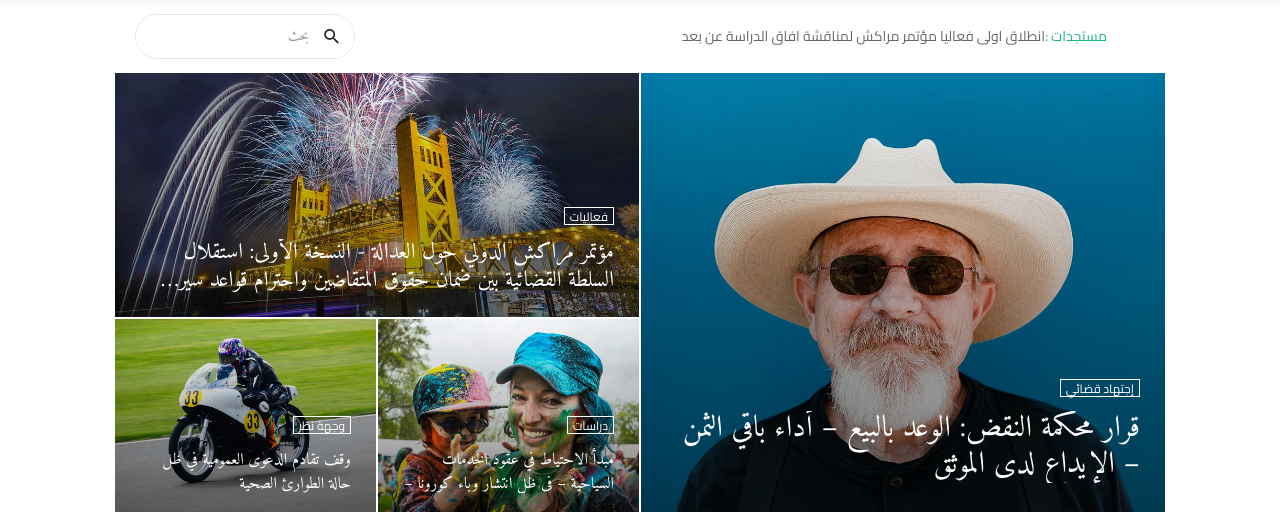
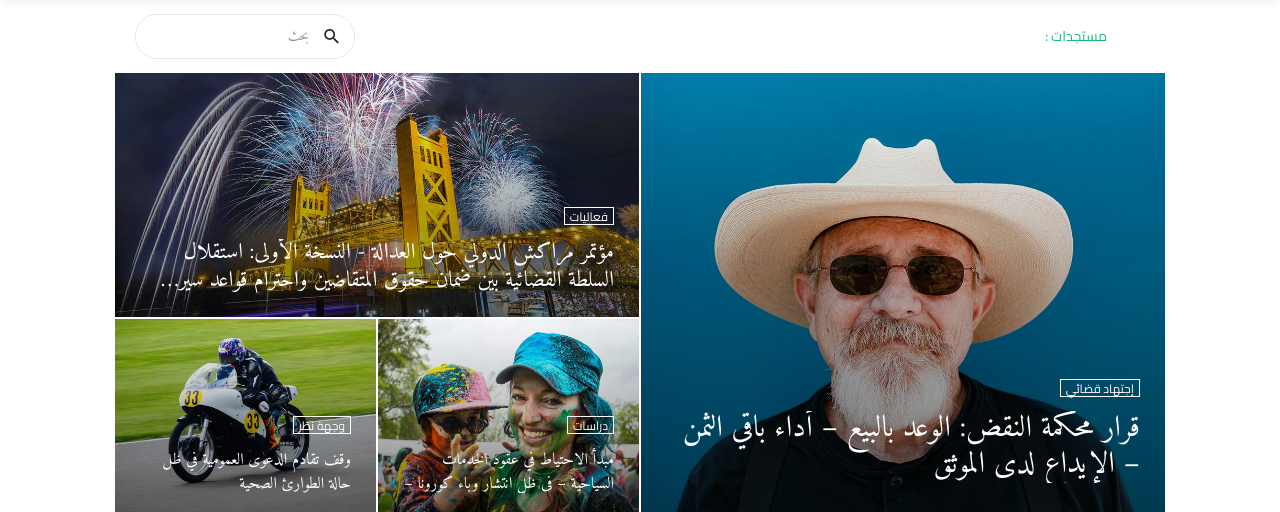
Before and after one commit to sana-ben036/Projet-de-stage, a PHP site: page / in a window 1280 px wide. Shown: the part 230-742 px from the top of the page. Run offline with PHP 8.4, Linux system fonts and the light colour scheme; some web fonts are replaced.

Commit message:
Update index.php

```diff
--- a/index.php
+++ b/index.php
@@ -20,19 +20,10 @@
 				<span style="color:#17b978;"  class="text-uppercase cl2 p-r-8">
 					مستجدات :
 				</span>
+				<span  class="dis-inline-block cl6 slide100-txt pos-relative size-w-0" data-in="fadeInDown" data-out="fadeOutDown" >
+					<!------------php --------------------->
 
-				<span  class="dis-inline-block cl6 slide100-txt pos-relative size-w-0" data-in="fadeInDown" data-out="fadeOutDown" >
-					<span style="width: 100%;" class="dis-inline-block slide100-txt-item animated visible-false">
-						انطلاق اولى فعاليا مؤتمر مراكش لمناقشة افاق الدراسة عن بعد
-					</span>
-
-					<span  style="width: 100%;" class="dis-inline-block slide100-txt-item animated visible-false">
-						انطلاق ثاني فعاليا مؤتمر مراكش لمناقشة افاق الدراسة عن بعد
-					</span>
-
-					<span style="width: 100%;" class="dis-inline-block slide100-txt-item animated visible-false">
-						انطلاق ثالث فعاليا مؤتمر مراكش لمناقشة افاق الدراسة عن بعد
-					</span>
+					<!------------php --------------------->
 				</span>
 			</div>
 
```
